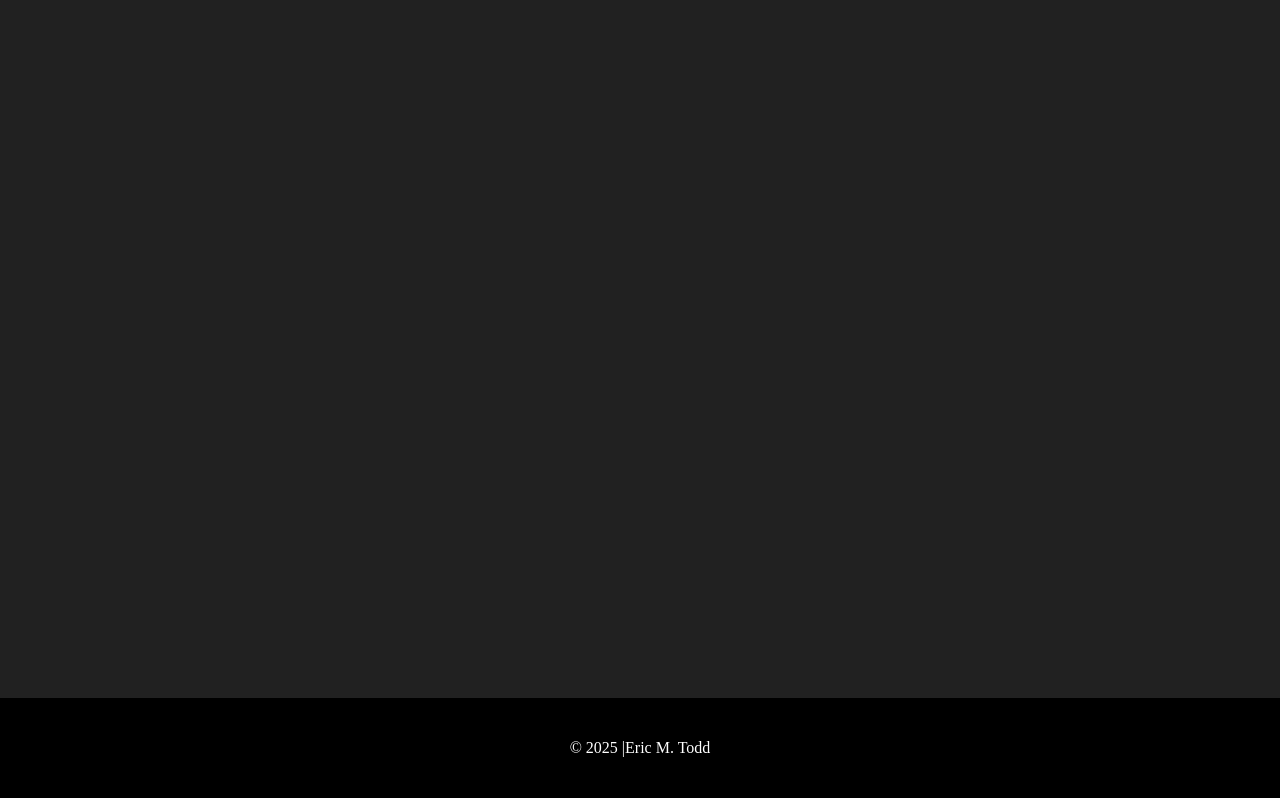
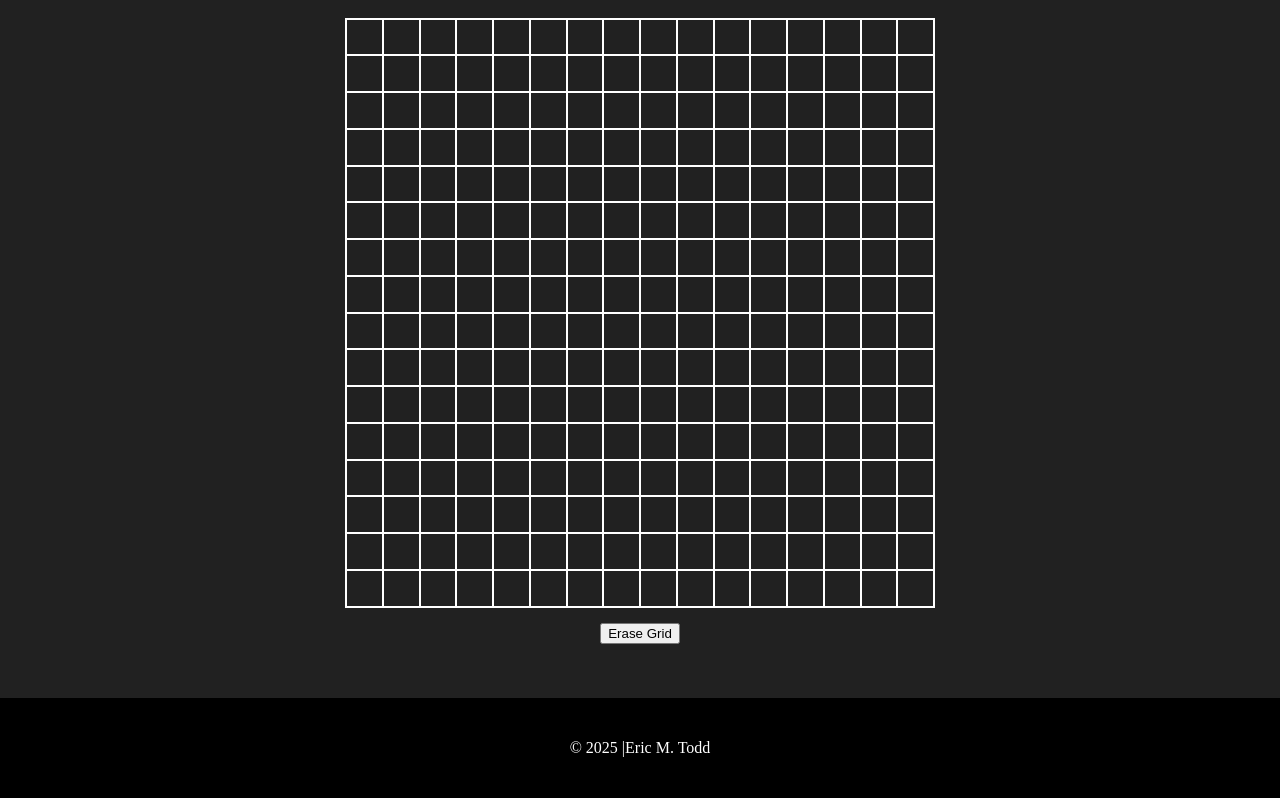
Before and after one commit to EricMTodd/etch-a-sketch, a plain HTML site: page index.html in a window 1280 px wide. Shown: the part 102-900 px from the top of the page. Drawn offline with Linux system fonts and the light colour scheme.

Commit message:
Basic functionality in place.

```diff
--- a/index.html
+++ b/index.html
@@ -9,7 +9,8 @@
 	<body>
 		<nav>Etch-a-Sketch</nav>
 		<main>
-			<h1>Hello world!</h1>
+			<div class="grid"></div>
+			<button onclick="eraseGrid()">Erase Grid</button>
 		</main>
 		<footer>&copy 2025 | <a href="https://github.com/EricMTodd/" target="_blank">Eric M. Todd</a></footer>
 	</body>
--- a/scripts/app.js
+++ b/scripts/app.js
@@ -0,0 +1,30 @@
+// Global constants
+const grid = document.querySelector(`.grid`)
+
+// Function declarations
+const renderGrid = (n) => {
+	const ratio = 100 / n
+
+	for (let i = 0; i < n; i++) {
+		let newRow = document.createElement("div")
+		newRow.classList.add(`row`, `row-${i}`)
+		newRow.style.height = `${ratio}%`
+		grid.appendChild(newRow)
+		for (let j = 0; j < n; j++) {
+			let newCell = document.createElement("div")
+			newCell.classList.add(`cell`, `cell-${j}-${i}`)
+			newCell.style.width = `${ratio}%`
+			newCell.addEventListener(`mouseenter`, () => newCell.classList.add(`colored`))
+			newRow.appendChild(newCell)
+		}
+	}
+}
+
+const eraseGrid = () => {
+	let cells = document.querySelectorAll(`.cell`)
+	cells.forEach(cell => {
+		cell.classList.remove(`colored`)
+	})
+}
+
+renderGrid(16)
--- a/styles/main.css
+++ b/styles/main.css
@@ -17,10 +17,13 @@ nav {
 }
 
 main {
-	height: calc(100vh - var(--nav-height));
-	padding: 0 16.5%;
+	min-height: calc(100vh - var(--nav-height));
 	background-color: #212121;
 	color: white;
+	display: flex;
+	flex-direction: column;
+	justify-content: center;
+	align-items: center;
 }
 
 footer {
@@ -48,3 +51,28 @@ a:hover {
 a:active {
 	color: white;
 }
+
+.grid {
+	box-sizing: border-box;
+	border: 1px solid white;
+	justify-content: center;
+	height: calc(80vh - var(--nav-height));
+	width: calc(80vh - var(--nav-height));
+	margin: 15px;
+}
+
+.row {
+	display: flex;
+	height: auto;
+}
+
+.cell {
+	box-sizing: border-box;
+	border: 1px solid white;
+	height: auto;
+	width: auto;
+}
+
+.colored {
+	background-color: white;
+}
```
